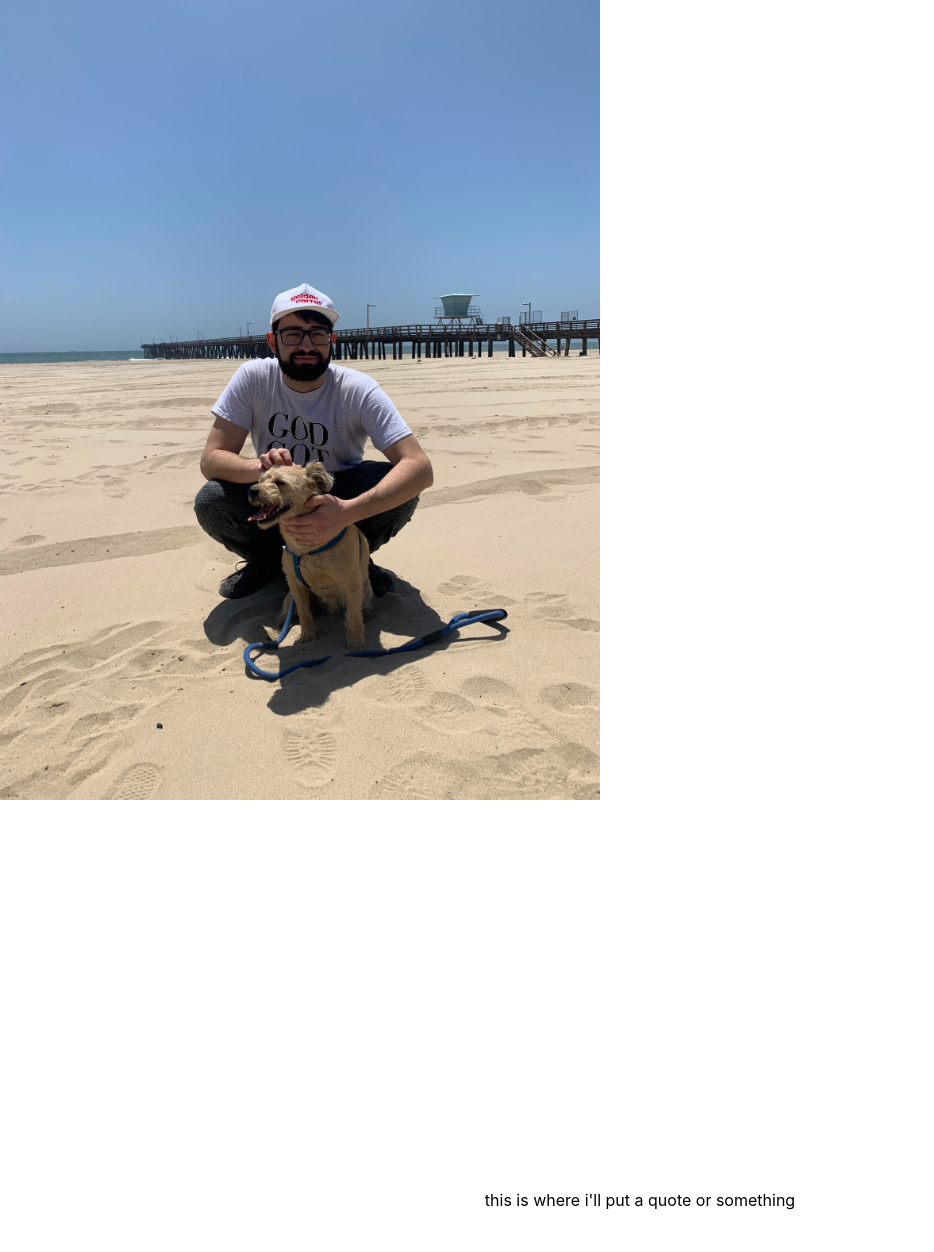
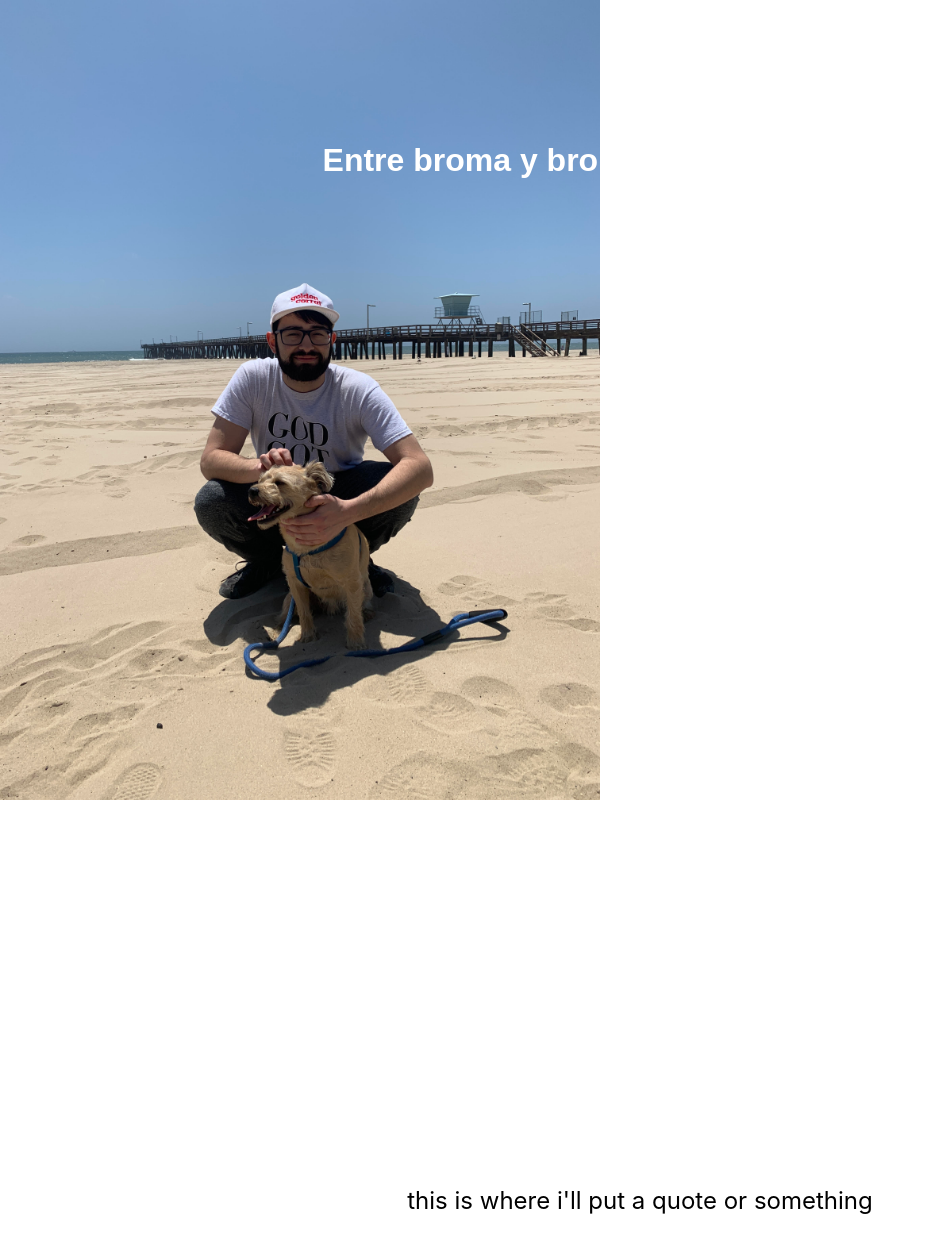
Before and after one commit to Erksters/MexiKansasWeb, a React (Create React App) app: page / in a window 1280 px wide. Shown: the top 1252 px of the page, without its empty margins (0-934 px from the left). Built offline with nearby package versions, Linux system fonts and the light colour scheme.

Commit message:
found cool text

```diff
--- a/src/components/Home/Home.css
+++ b/src/components/Home/Home.css
@@ -1,8 +1,23 @@
+.imageDiv{
+    position: relative;
+    color: white;
+}
+
 .imageText1 {
     position: absolute;
     top: 20%;
     left: 50%;
     transform: translate(-50%, -50%);
+    font-size: xx-large;
+    text-align: center;
+    font-weight: 300;
+
+    font-family:  Arial, Helvetica, sans-serif;
+}
+
+.spaceText1{
+    font-size:x-large;
+
 }
 
 .imageText2 {
@@ -20,11 +35,6 @@
 }
 
 
-.imageDiv{
-    position: relative;
-    color: white;
-}
-
 .imageCenteringHeight {
     height: 100vh ;
     object-fit: cover;
@@ -37,12 +47,7 @@
     display: flex;
     justify-content: center;
     align-items: center;
-
-
     height: 100vh ;
-
-
-
 }
 
 .imageCenteringWidth {
@@ -52,7 +57,6 @@
     display: block;
     max-height: 100vh;
 }
-
 
 .imagePositioning1 {
     object-position: 55% 0%;
--- a/src/components/Home/Home.js
+++ b/src/components/Home/Home.js
@@ -3,12 +3,14 @@ import './Home.css'
 import img1 from './1.jpg'
 import img2 from './2.jpg'
 import img3 from './3.jpg'
+
 const Home = () => {
     return(
         <>
             <div className='imageDiv'>
                 <div className='imageText1'>
-                    words
+                    <strong>Entre broma y broma la verdad se asoma.</strong>
+
                 </div>
                 <img alt='first' src={img1} className="imageCenteringHeight imagePositioning1"/>
             </div>
```
